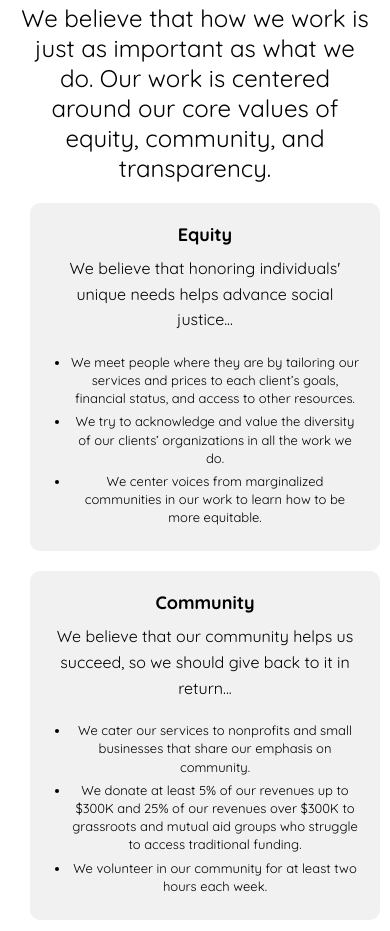
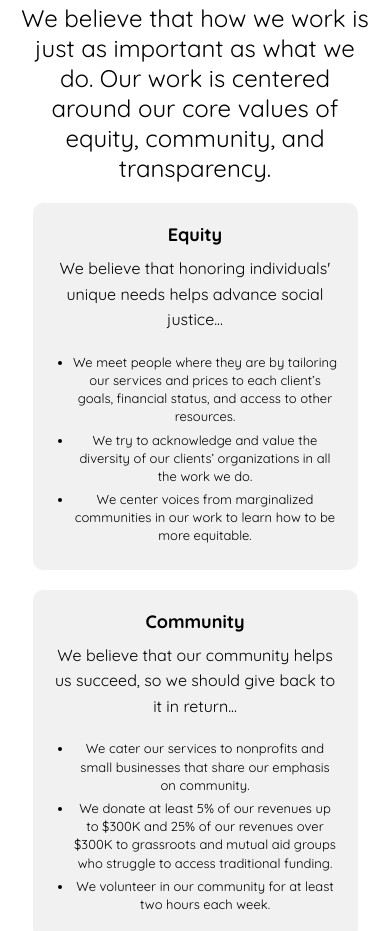
Before and after one commit to JDemlow/nate-client-project, a plain HTML site: page index.html in a window 390 px wide. Shown: the part 2790-3721 px from the top of the page. Drawn offline with nearby package versions, Linux system fonts and the light colour scheme.

Commit message:
fixing value items on mobile

```diff
--- a/style.css
+++ b/style.css
@@ -424,9 +424,13 @@ footer {
 
   .values .value-item {
     display: block;
-    width: 100%;
-    margin-bottom: 20px;
+    width: calc(
+      100% - 25px
+    ); /* Adjust the width to leave some space on both sides */
+    margin: 0 auto 20px; /* Center the item and add margin at the bottom */
     text-align: center;
+    font-size: 16px;
+    padding: 20px;
   }
 
   .values .value-item:last-child {
```
